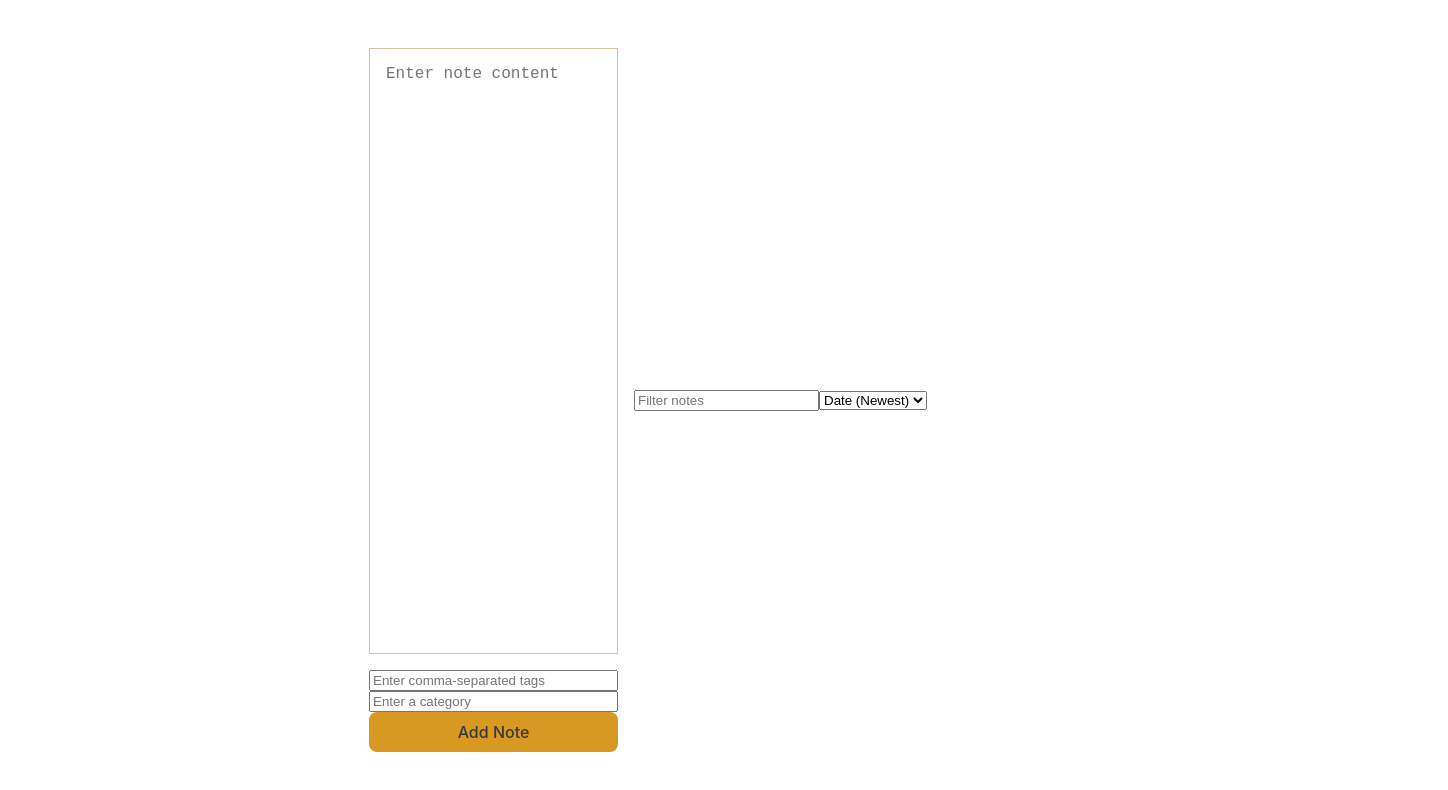
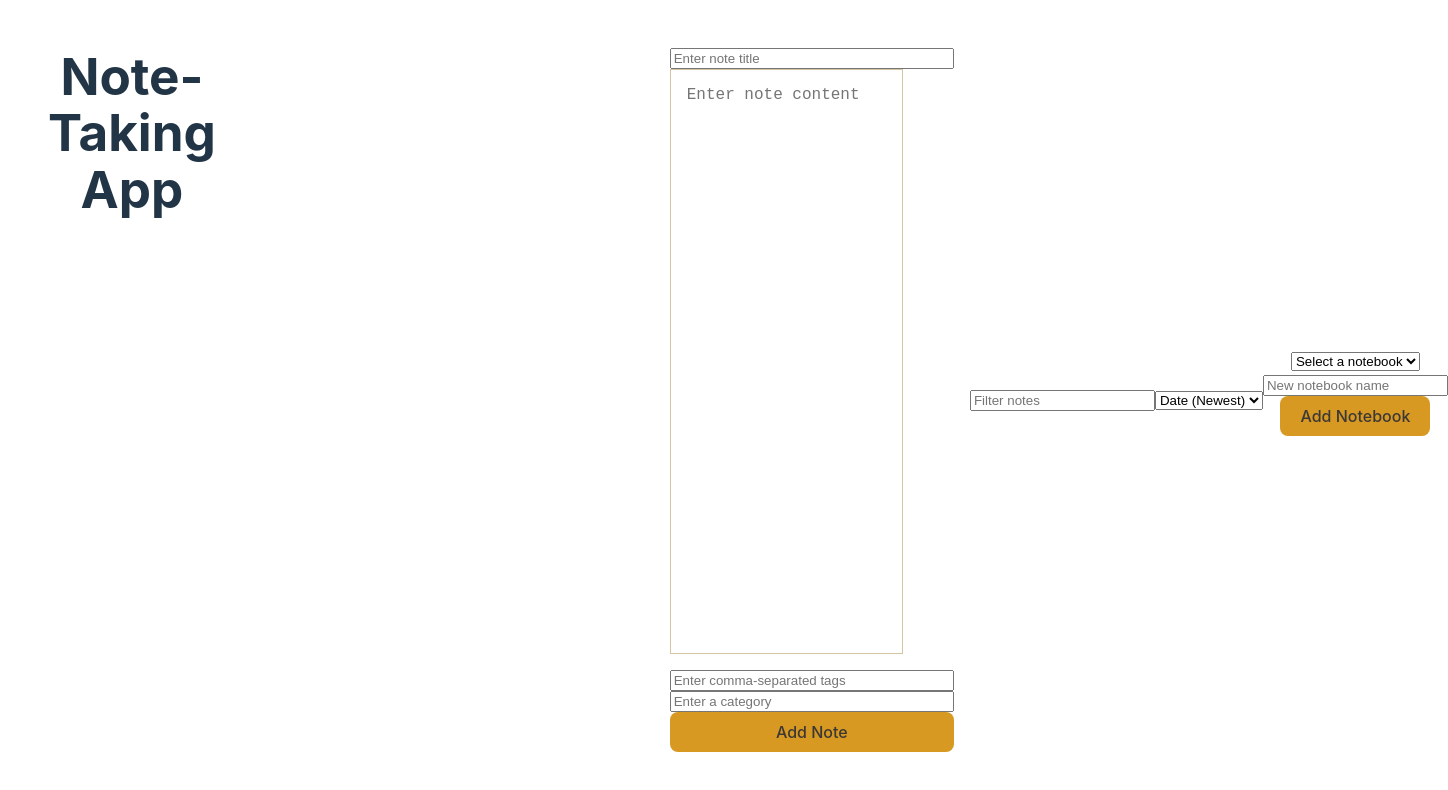
Before and after one commit to temavasilev/note-taker, a Svelte app: page / in a window 1280 px wide. Shown: the top 790 px of the page, 1448 px wide, since content can reach past the window. Built offline with nearby package versions, Linux system fonts and the light colour scheme.

Commit message:
Added basic notebook support

```diff
--- a/src/App.svelte
+++ b/src/App.svelte
@@ -2,29 +2,32 @@
   import { writable, derived } from 'svelte/store';
   import NotesList from './NotesList.svelte';
   import { v4 as uuid } from 'uuid';
-  import Note from './Note.svelte';
 
   type NoteType = {
     id: string;
+    title: string;
     content: string;
     tags: string[];
     category: string;
+    notebook: string;
   };
 
   let filterQuery: string = '';
   let sortBy: string = 'date-desc';
 
+  let newNoteTitle: string = '';
   let newNoteContent: string = '';
   let newNoteTags: string = '';
   let newNoteCategory: string = '';
 
-// Load notes from local storage or initialize an empty array if not found
-const storedNotes = localStorage.getItem('notes');
-const notes = writable(storedNotes ? JSON.parse(storedNotes) : []);
+  let newNotebookName: string = '';
+  let selectedNotebook: string = '';
 
+  const notes = writable([]);
+  const notebooks = writable([]);
 
   function addNote() {
-  if (newNoteContent) {
+    if (newNoteTitle && newNoteContent && selectedNotebook) {
       const tagsArray = newNoteTags
         ? newNoteTags.split(',').map((tag) => tag.trim())
         : [];
@@ -33,46 +36,58 @@ function addNote() {
         ...$notes,
         {
           id: uuid(),
+          title: newNoteTitle,
           content: newNoteContent,
           tags: tagsArray,
           category: newNoteCategory,
+          notebook: selectedNotebook,
         },
       ];
-
-    // Save notes to local storage
-    localStorage.setItem('notes', JSON.stringify($notes));
-
+      newNoteTitle = '';
       newNoteContent = '';
       newNoteTags = '';
       newNoteCategory = '';
     }
   }
 
-  function removeNoteById(id: string) {
-    $notes = $notes.filter((n: NoteType) => n.id !== id);
-    localStorage.setItem('notes', JSON.stringify($notes));
+  function addNotebook() {
+    if (newNotebookName) {
+      $notebooks = [...$notebooks, newNotebookName];
+      selectedNotebook = newNotebookName;
+      newNotebookName = '';
+    }
   }
 
   const sortedFilteredNotes = derived(notes, ($notes: NoteType[]) => {
-    let filteredNotes: NoteType[] = $notes;
+    let filteredNotes: NoteType[] = $notes.filter(
+      (note: NoteType) => note.notebook === selectedNotebook
+    );
 
     if (filterQuery) {
       const lowerCaseFilter = filterQuery.toLowerCase();
-      filteredNotes = $notes.filter(
+      filteredNotes = filteredNotes.filter(
         (note: NoteType) =>
           note.content.toLowerCase().includes(lowerCaseFilter) ||
-          note.tags.some((tag: string) => tag.toLowerCase().includes(lowerCaseFilter)) ||
+          note.tags.some((tag: string) =>
+            tag.toLowerCase().includes(lowerCaseFilter)
+          ) ||
           note.category.toLowerCase().includes(lowerCaseFilter)
       );
     }
 
     switch (sortBy) {
       case 'date-asc':
-        return filteredNotes.sort((a: NoteType, b: NoteType) => a.id.localeCompare(b.id));
+        return filteredNotes.sort((a: NoteType, b: NoteType) =>
+          a.id.localeCompare(b.id)
+        );
       case 'date-desc':
-        return filteredNotes.sort((a: NoteType, b: NoteType) => b.id.localeCompare(a.id));
+        return filteredNotes.sort((a: NoteType, b: NoteType) =>
+          b.id.localeCompare(a.id)
+        );
       case 'category':
-        return filteredNotes.sort((a: NoteType, b: NoteType) => a.category.localeCompare(b.category));
+        return filteredNotes.sort((a: NoteType, b: NoteType) =>
+          a.category.localeCompare(b.category)
+        );
       default:
         return filteredNotes;
     }
@@ -81,13 +96,19 @@ function addNote() {
 
 <!-- Main app layout -->
 <main>
+  <h1>Note-Taking App</h1>
   <div class="app-container">
-    <NotesList
-    bind:notes={$sortedFilteredNotes}
-    {removeNoteById}
+    <NotesList bind:notes={$sortedFilteredNotes} />
+    <div class="note-editor">
+      <input
+        type="text"
+        placeholder="Enter note title"
+        bind:value={newNoteTitle}
       />
-    <div class="note-editor">
-      <textarea bind:value={newNoteContent} placeholder="Enter note content"></textarea>
+      <textarea
+        bind:value={newNoteContent}
+        placeholder="Enter note content"
+      ></textarea>
       <input
         type="text"
         placeholder="Enter comma-separated tags"
@@ -111,11 +132,23 @@ function addNote() {
           <option value="date-asc">Date (Oldest)</option>
           <option value="category">Category</option>
         </select>
+        <div class="notebook-controls">
+          <select bind:value={selectedNotebook}>
+            <option value="" disabled>Select a notebook</option>
+            {#each $notebooks as notebook}
+              <option value={notebook}>{notebook}</option>
+            {/each}
+          </select>
+          <input
+            type="text"
+            placeholder="New notebook name"
+            bind:value={newNotebookName}
+          />
+          <button on:click={addNotebook}>Add Notebook</button>
+        </div>
       </div>
     </div>
   </main>
-
-<!-- Add the existing styles here -->
 
 <style>
 body {
@@ -171,8 +204,9 @@ h1 {
 }
 
 .note-editor textarea {
+  resize: none;
+  width: 70%;
   flex: 1 0 auto;
-  resize: none;
   border: 1px solid #d5c4a1;
   padding: 1rem;
   font-size: 1rem;
--- a/src/Note.svelte
+++ b/src/Note.svelte
@@ -4,6 +4,7 @@
     import MarkdownIt from 'markdown-it';
 
     export let id: string;
+    export let title: string;
     export let content: string;
     export let tags: string[];
     export let category: string;
@@ -23,6 +24,7 @@
 
   <!-- Display the note content and a remove button -->
   <div class="note">
+    <h3 class="note-title">{title}</h3>
     <div class="note-content">{@html parseMarkdown(content)}</div>
     <div class="note-tags">
       {#each tags as tag}
@@ -42,6 +44,11 @@
   border: 1px solid #d5c4a1;
   margin-bottom: 1rem;
   position: relative;
+}
+
+.note-title {
+  margin: 0;
+  margin-bottom: 0.5rem;
 }
 
 .note button {
```
Lines whose indentation alone changed are shown as unchanged.
